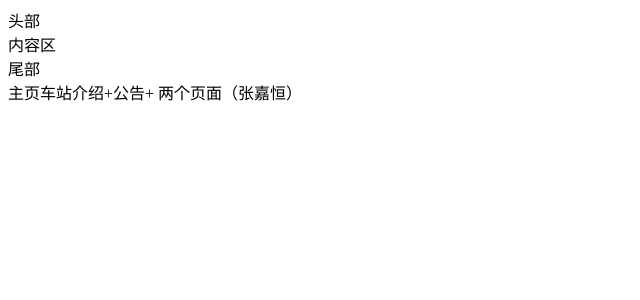
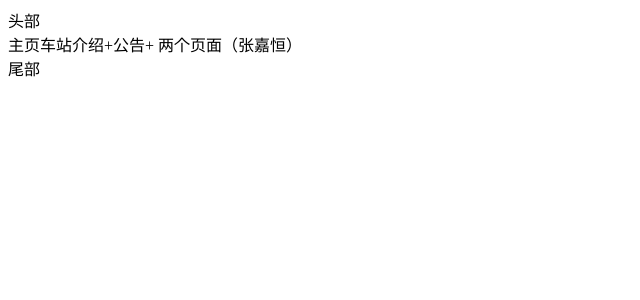
Before and after one commit to Ocean-H1/bus_station, a Vue app: page /first in a window 1280 px wide. Shown: the top 300 px of the page, without its empty margins (0-640 px from the left). Built offline with nearby package versions, Linux system fonts and the light colour scheme.

Commit message:
完善项目结构，添加路由占位

```diff
--- a/src/App.vue
+++ b/src/App.vue
@@ -1,7 +1,7 @@
 <template>
     <div id="app">
         <Home></Home>
-        <router-view></router-view>
+
     </div>
 </template>
 
--- a/src/components/Home.vue
+++ b/src/components/Home.vue
@@ -2,7 +2,7 @@
   <div class="Home">
       <div class="header">头部</div>
       <div class="container">
-         内容区
+          <router-view></router-view>
       </div>
       <div class="footer">尾部</div>
   </div>
```
